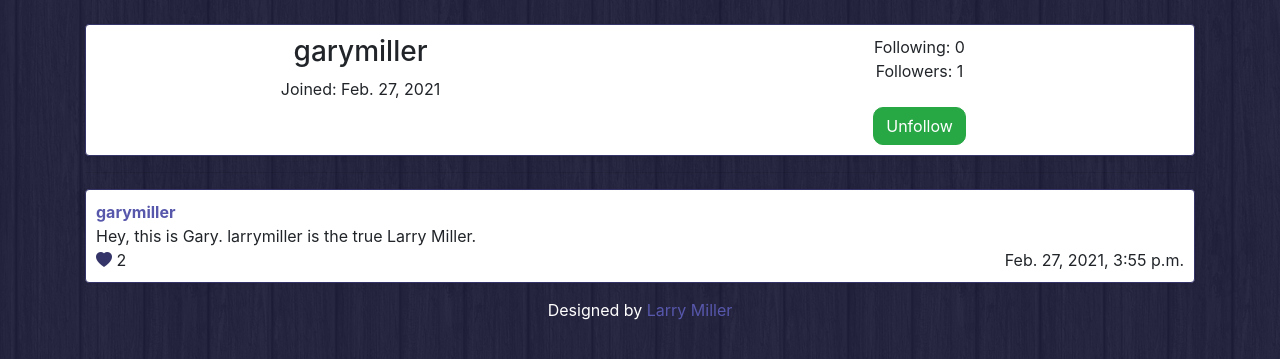
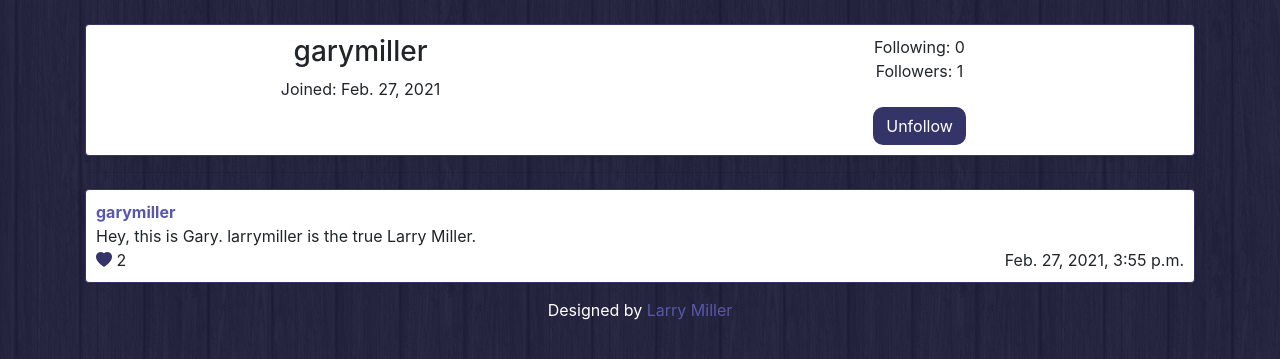
Before and after one commit to larrymillerprogramming/moralofthestory, a Django app: a page that uses network/templates/network/profile.html in a window 1280 px wide. Shown: the part 56-415 px from the top of the page. Run offline with Django 3.2, Linux system fonts and the light colour scheme; a user stored in the database is signed in; data comes from the database, SQL or seed files in the repository; some libraries are stand-ins or nearby versions.

Commit message:
fix button classes

```diff
--- a/network/templates/network/index.html
+++ b/network/templates/network/index.html
@@ -44,7 +44,7 @@
             <div id="editform{{ k.id }}" style="display: none;">
                 <div class="editform" id="editform{{ k.id }}">
                     <textarea style="width: 100%;" maxlength=1000 name="content" id="editcontent{{ k.id }}">{{ k.content }}</textarea><br>
-                    <button class="btn btn-success" id="editsubmit{{ k.id }}" onclick="SaveEdit('{{ k.id }}')">Update</button>
+                    <button class="btn btnactive" id="editsubmit{{ k.id }}" onclick="SaveEdit('{{ k.id }}')">Update</button>
                 </div>
             </div>
             {% endif %}
--- a/network/templates/network/profile.html
+++ b/network/templates/network/profile.html
@@ -15,9 +15,9 @@
                 {% if user.is_authenticated and user != profile %}
                     <br>
                     {% if followsAccount %}
-                        <button class="btn btn-success" id="followbutton{{ profile.username }}" onclick="Follow('{{ profile }}')">Unfollow</button>
+                        <button class="btn btnactive" id="followbutton{{ profile.username }}" onclick="Follow('{{ profile }}')">Unfollow</button>
                     {% else %}
-                    <button class="btn btn-success" id="followbutton{{ profile.username }}" onclick="Follow('{{ profile }}')">Follow</button>
+                    <button class="btn btnactive" id="followbutton{{ profile.username }}" onclick="Follow('{{ profile }}')">Follow</button>
                     {% endif %}
                 {% endif %}
                 <!-- Retrieve id of Follow object for the current user and this account -->
```
